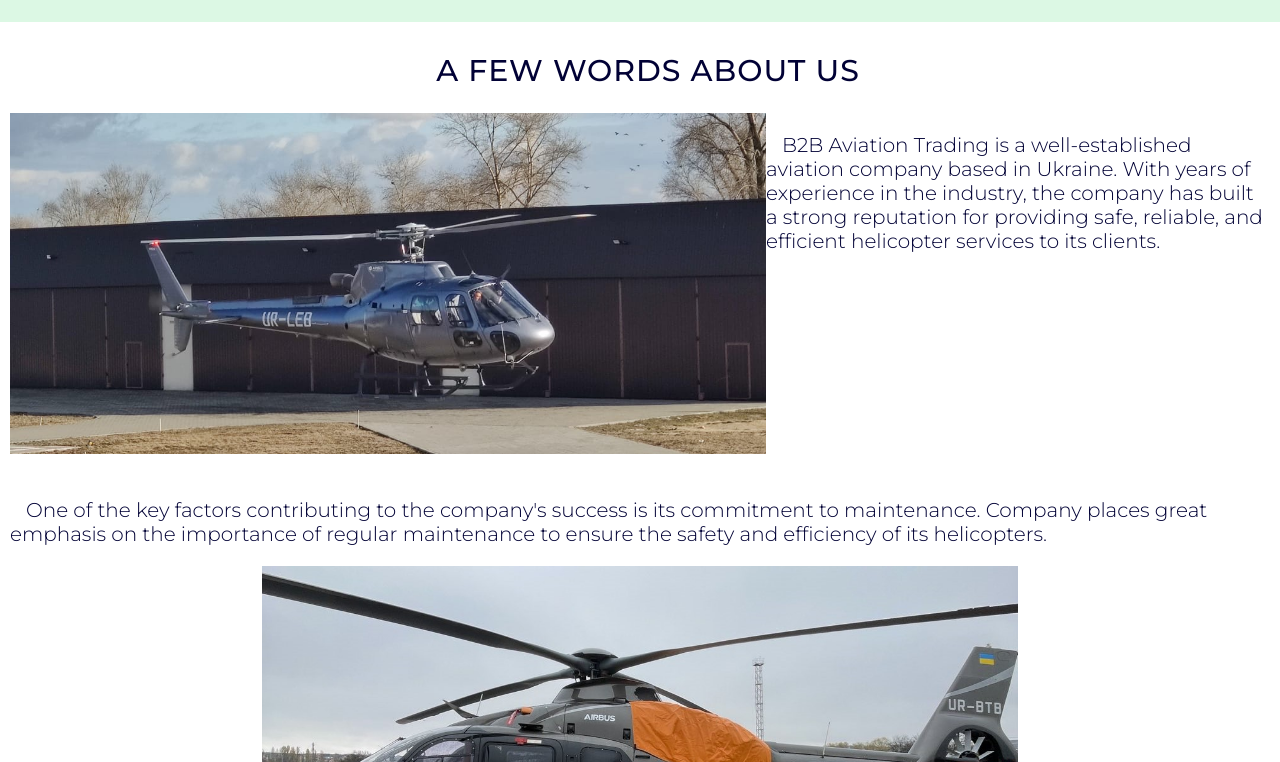
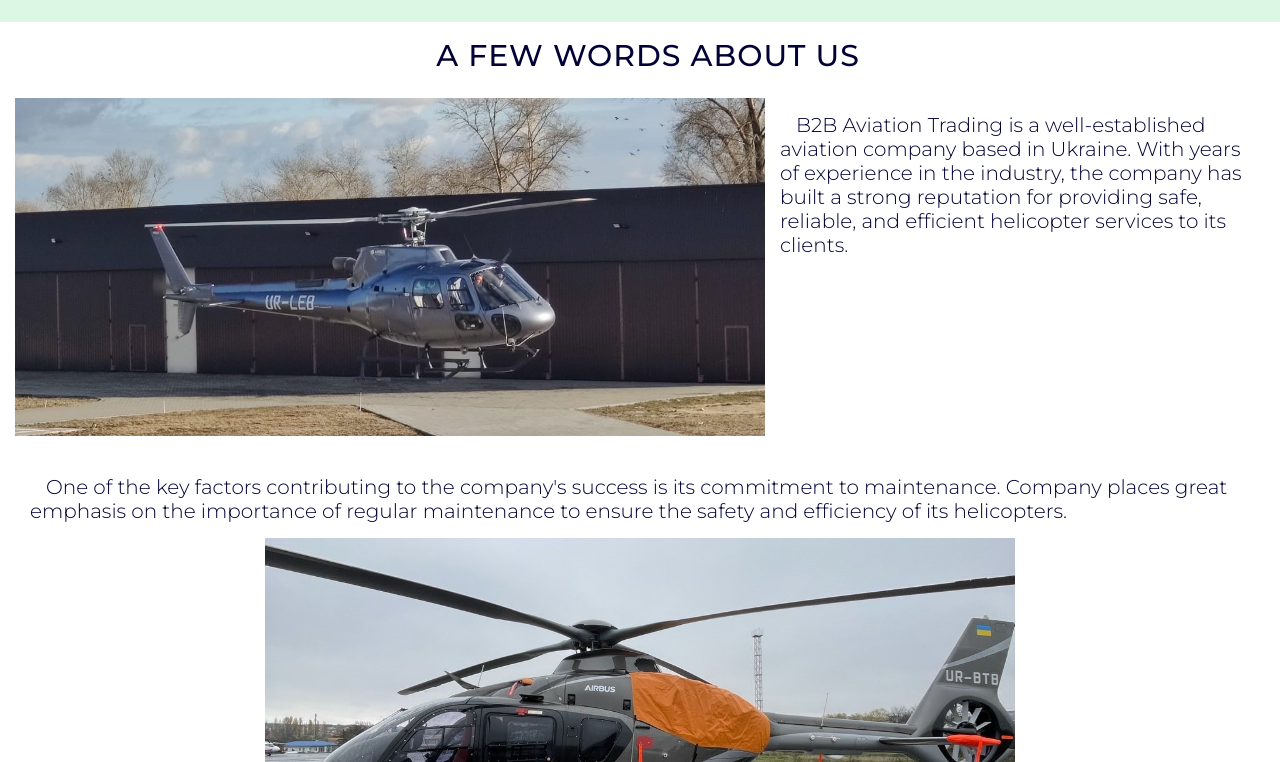
Before and after one commit to Zakatsiura/b2b_site, a React (Create React App) app: page / in a window 1280 px wide. Shown: the part 618-1380 px from the top of the page. Built offline with nearby package versions, Linux system fonts and the light colour scheme.

Commit message:
Fix main css padding

```diff
--- a/src/components/Main/Main.module.css
+++ b/src/components/Main/Main.module.css
@@ -4,7 +4,7 @@
 .main__wrapper {
     max-width: 1400px;
     margin: 0 auto;
-    padding: 10px;
+    /* padding: 10px; */
     /* background-color: rgb(243, 241, 255); */
     font-family: 'Montserrat', sans-serif;
     font-weight: 300;
@@ -83,7 +83,7 @@
     font-size: 20px;
     text-indent: 16px;
     text-align: left;
-    padding: 20px 0;
+    padding: 15px;
 }
 
 @media (max-width: 900px) {
```
